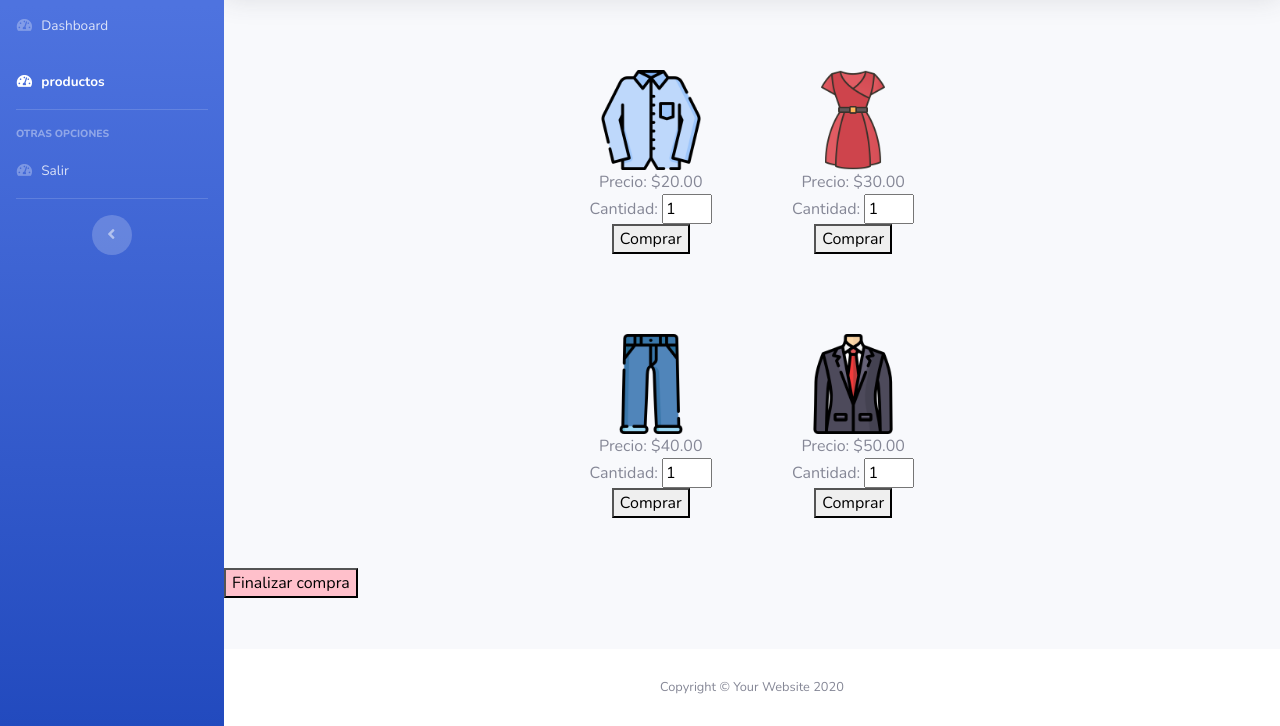
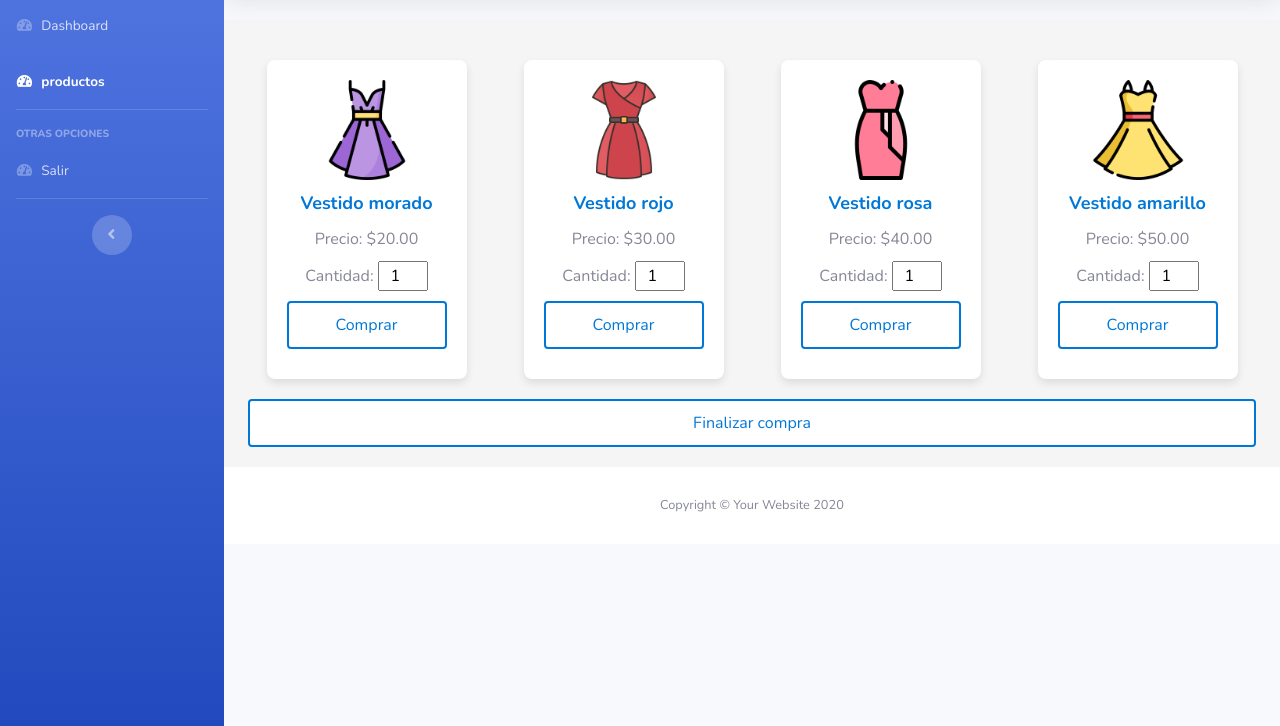
Before and after one commit to CKJazDev/DashboardWeb, a website with bundled scripts: page Views/Assets/blank.html in a window 1280 px wide. Shown: the part 74-800 px from the top of the page. Built offline with nearby package versions, Linux system fonts and the light colour scheme; files whose address does not match are found by name.

Commit message:
version 2.0

```diff
--- a/Views/Assets/blank.html
+++ b/Views/Assets/blank.html
@@ -20,34 +20,7 @@
     <!-- Custom styles for this template-->
     <link href="css/sb-admin-2.min.css" rel="stylesheet">
 
-    <style>
-        .products-container {
-            display: flex;
-            justify-content: center;
-            align-items: center;
-        }
-
-        .products-table {
-            border-collapse: separate;
-            border-spacing: 20px;
-            /* Espaciado entre las celdas de la tabla */
-        }
-
-        .products-table td {
-            width: 50%;
-            padding: 30px;
-            vertical-align: top;
-            text-align: center;
-        }
-
-        .product {
-            text-align: center;
-        }
-
-        .quantity-input {
-            width: 50px;
-        }
-    </style>
+    <link rel="stylesheet" href="css/estilo.css">
 
 </head>
 
@@ -148,93 +121,75 @@
                 <!-- End of Topbar -->
 
                 <!-- Begin Page Content -->
-                <div>
+                <div class="container-fluid">
                     <div class="products-container">
-                        <table class="products-table">
-                            <tr>
-                                <td>
                         <div class="product">
-                                        <img src="C:\Users\CriaturaKawaii\Desktop\Administracion de bases de datos\Pagina de productos/imagen1.png"
-                                            alt="Producto 1" style="width: 100px; height: 100px;">
-                                        <div class="price">Precio: $<span id="precio1"></span></div>
-                                        <div class="quantity-label">Cantidad:
+                            <div class="product-row"><img src="C:\Users\CriaturaKawaii\Documents\PracticaDash\Views\Assets\img\imagen1.png" alt="Producto 1" class="product-image"></div>
+                            <div class="product-row product-name">Vestido morado</div>
+                            <div class="product-row product-price">Precio: $<span id="precio1"></span></div>
+                            <div class="product-row product-quantity">Cantidad:
                                 <input type="number" class="quantity-input" min="1" value="1">
                             </div>
-                                        <button class="buy-button" data-product-id="1">Comprar</button>
+                            <div class="product-row"><button class="buy-button" data-product-id="1">Comprar</button></div>
                         </div>
-                                </td>
-                                <td>
                         <div class="product">
-                                        <img src="C:\Users\CriaturaKawaii\Desktop\Administracion de bases de datos\Pagina de productos/imagen2.png"
-                                            alt="Producto 2" style="width: 100px; height: 100px;">
-                                        <div class="price">Precio: $<span id="precio2"></span></div>
-                                        <div class="quantity-label">Cantidad:
+                            <div class="product-row"><img src="C:\Users\CriaturaKawaii\Documents\PracticaDash\Views\Assets\img\imagen2.png" alt="Producto 2" class="product-image"></div>
+                            <div class="product-row product-name">Vestido rojo</div>
+                            <div class="product-row product-price">Precio: $<span id="precio2"></span></div>
+                            <div class="product-row product-quantity">Cantidad:
                                 <input type="number" class="quantity-input" min="1" value="1">
                             </div>
-                                        <button class="buy-button" data-product-id="2">Comprar</button>
+                            <div class="product-row"><button class="buy-button" data-product-id="2">Comprar</button></div>
                         </div>
-                                </td>
-                            </tr>
-                            <tr>
-                                <td>
                         <div class="product">
-                                        <img src="C:\Users\CriaturaKawaii\Desktop\Administracion de bases de datos\Pagina de productos/imagen3.png"
-                                            alt="Producto 3" style="width: 100px; height: 100px;">
-                                        <div class="price">Precio: $<span id="precio3"></span></div>
-                                        <div class="quantity-label">Cantidad:
+                            <div class="product-row"><img src="C:\Users\CriaturaKawaii\Documents\PracticaDash\Views\Assets\img\imagen3.png" alt="Producto 3" class="product-image"></div>
+                            <div class="product-row product-name">Vestido rosa</div>
+                            <div class="product-row product-price">Precio: $<span id="precio3"></span></div>
+                            <div class="product-row product-quantity">Cantidad:
                                 <input type="number" class="quantity-input" min="1" value="1">
                             </div>
-                                        <button class="buy-button" data-product-id="3">Comprar</button>
+                            <div class="product-row"><button class="buy-button" data-product-id="3">Comprar</button></div>
                         </div>
-                                </td>
-                                <td>
                         <div class="product">
-                                        <img src="C:\Users\CriaturaKawaii\Desktop\Administracion de bases de datos\Pagina de productos/imagen4.png"
-                                            alt="Producto 4" style="width: 100px; height: 100px;">
-                                        <div class="price">Precio: $<span id="precio4"></span></div>
-                                        <div class="quantity-label">Cantidad:
+                            <div class="product-row"><img src="C:\Users\CriaturaKawaii\Documents\PracticaDash\Views\Assets\img\imagen4.png" alt="Producto 4" class="product-image"></div>
+                            <div class="product-row product-name">Vestido amarillo</div>
+                            <div class="product-row product-price">Precio: $<span id="precio4"></span></div>
+                            <div class="product-row product-quantity">Cantidad:
                                 <input type="number" class="quantity-input" min="1" value="1">
                             </div>
-                                        <button class="buy-button" data-product-id="4">Comprar</button>
+                            <div class="product-row"><button class="buy-button" data-product-id="4">Comprar</button></div>
                         </div>
-                                </td>
-                            </tr>
-                        </table>
                     </div>
 
-                    <button onclick="openModal();" style="background-color: #FFC0CB;">Finalizar compra</button>
-                    <dialog id="modal" style="text-align:center;" class="ventana">
+                    <button class="finalizar-button" onclick="openModal();">Finalizar compra</button>
+                    <dialog id="modal" class="ventana">
                         <table>
                             <tr>
-                                <td>Nombre del producto</td>
+                                <td>Producto</td>
                                 <td>Precio</td>
                                 <td>Cantidad</td>
                                 <td>Total</td>
                             </tr>
                             <tr>
-                                <td><img src="C:\Users\CriaturaKawaii\Desktop\Administracion de bases de datos\Pagina de productos/imagen1.png"
-                                        alt="Producto 1" style="width: 100px; height: 150;"></td>
+                                <td><img src="C:\Users\CriaturaKawaii\Documents\PracticaDash\Views\Assets\img\imagen1.png" alt="Producto 1" style="width: 100px; height: 100px;"></td>
                                 <td id="precio-modal1"></td>
                                 <td id="cantidad1"></td>
                                 <td id="total1"></td>
                             </tr>
                             <tr>
-                                <td><img src="C:\Users\CriaturaKawaii\Desktop\Administracion de bases de datos\Pagina de productos/imagen2.png"
-                                        alt="Producto 2" style="width: 100px; height: 150;"></td>
+                                <td><img src="C:\Users\CriaturaKawaii\Documents\PracticaDash\Views\Assets\img\imagen2.png" alt="Producto 2" style="width: 100px; height: 100px;"></td>
                                 <td id="precio-modal2"></td>
                                 <td id="cantidad2"></td>
                                 <td id="total2"></td>
                             </tr>
                             <tr>
-                                <td><img src="C:\Users\CriaturaKawaii\Desktop\Administracion de bases de datos\Pagina de productos/imagen3.png"
-                                        alt="Producto 3" style="width: 100px; height: 150;"></td>
+                                <td><img src="C:\Users\CriaturaKawaii\Documents\PracticaDash\Views\Assets\img\imagen3.png" alt="Producto 3" style="width: 100px; height: 100px;"></td>
                                 <td id="precio-modal3"></td>
                                 <td id="cantidad3"></td>
                                 <td id="total3"></td>
                             </tr>
                             <tr>
-                                <td><img src="C:\Users\CriaturaKawaii\Desktop\Administracion de bases de datos\Pagina de productos/imagen4.png"
-                                        alt="Producto 4" style="width: 100px; height: 150;"></td>
+                                <td><img src="C:\Users\CriaturaKawaii\Documents\PracticaDash\Views\Assets\img\imagen4.png" alt="Producto 4" style="width: 100px; height: 100px;"></td>
                                 <td id="precio-modal4"></td>
                                 <td id="cantidad4"></td>
                                 <td id="total4"></td>
@@ -245,8 +200,9 @@
                                 <td id="totalPrecio"></td>
                             </tr>
                         </table>
-                        <button onclick="window.modal.close();" style="background-color: #FFC0CB;">Cerrar</button>
+                        <button onclick="window.modal.close();" class="finalizar-button">Cerrar</button>
                     </dialog>
+                </div>
 
                 <script>
                     // Definir los precios y hacerlos globales
@@ -296,11 +252,6 @@
                         window.modal.showModal();
                     }
                 </script>
-
-                </div>
-                <!-- /.container-fluid -->
-
-            </div>
             <!-- End of Main Content -->
 
             <!-- Footer -->
--- a/Views/Assets/css/estilo.css
+++ b/Views/Assets/css/estilo.css
@@ -1,32 +1,65 @@
-body {
-    font-family: Arial, sans-serif;
+.container-fluid {
+    padding: 20px;
+    background-color: #f5f5f5;
+    text-align: center;
+}
+
+.products-container {
+    display: flex;
+    flex-wrap: wrap;
+    justify-content: space-around;
+    gap: 20px;
+    margin: 20px 0;
 }
 
 .product {
-    margin-bottom: 20px;
+    background-color: #fff;
+    border-radius: 8px;
+    box-shadow: 0 4px 8px rgba(0, 0, 0, 0.1);
+    padding: 20px;
+    width: 200px;
+    display: flex;
+    flex-direction: column;
+    align-items: center;
+}
+
+.product-row {
+    margin-bottom: 10px;
+    width: 100%;
+}
+
+.product-image {
+    width: 100px;
+    height: 100px;
+}
+
+.product-name {
+    color: rgb(0, 120, 215);
+    font-size: 18px;
+    font-weight: bold;
+}
+
+.product-price {
+    font-size: 16px;
+}
+
+.product-quantity input {
+    width: 50px;
     text-align: center;
 }
 
-.product .price {
-    margin-top: 10px;
-    font-weight: bold;
+.buy-button, .finalizar-button {
+    width: 100%;
+    padding: 10px;
+    font-size: 16px;
+    color: rgb(0, 120, 215);
+    background-color: white;
+    border: 2px solid rgb(0, 120, 215);
+    border-radius: 4px;
+    cursor: pointer;
+    box-sizing: border-box;
 }
 
-.product .quantity-label {
-    margin-top: 10px;
+.buy-button:hover, .finalizar-button:hover {
+    background-color: #f0f0f0;
 }
-
-.product .quantity-input {
-    margin-top: 5px;
-}
-
-.product .buy-button {
-    margin-top: 10px;
-    background-color: #FFC0CB;
-    color: black;
-}
-
-h1 {
-    color: #FFC0CB;
-    text-align: center;
-}
--- /dev/null
+++ b/Views/Assets/css/styles.css
@@ -0,0 +1,54 @@
+/* styles.css */
+
+* {
+    box-sizing: border-box;
+}
+
+.container-fluid {
+    display: flex;
+    justify-content: center;
+    align-items: center;
+    flex-direction: column;
+    padding: 20px;
+    background-color: #f4f6f8; /* Fondo del dashboard */
+}
+
+.grafico {
+    display: flex;
+    flex-wrap: wrap; /* Permite que los elementos se ajusten */
+    justify-content: space-around;
+    align-items: center;
+    width: 100%;
+    max-width: 1200px; /* Ancho máximo del contenedor de los gráficos */
+    margin: 0 auto;
+}
+
+.chart {
+    flex: 1 1 45%; /* Permite que los gráficos se ajusten y mantengan un ancho de aproximadamente 45% */
+    max-width: 45%; /* Ancho máximo de cada gráfico */
+    height: 400px; /* Altura de cada gráfico */
+    background-color: #ffffff; /* Fondo de cada gráfico */
+    box-shadow: 0 4px 8px rgba(0, 0, 0, 0.1); /* Sombra para dar efecto de tarjeta */
+    border-radius: 8px; /* Bordes redondeados */
+    padding: 20px;
+    margin: 20px;
+    overflow: hidden; /* Evita que el contenido sobresalga */
+}
+
+/* Estilos de la paleta de colores azul */
+.chart-title {
+    color: #1f78b4; /* Azul principal */
+    font-size: 24px;
+    font-weight: bold;
+    text-align: center;
+    margin-bottom: 20px;
+}
+
+.chart-content {
+    color: #1f78b4; /* Azul principal */
+}
+
+.chart-border {
+    border: 2px solid #1f78b4; /* Borde azul */
+    border-radius: 8px; /* Bordes redondeados */
+}
--- a/Views/Assets/js/script.js
+++ b/Views/Assets/js/script.js
@@ -21,7 +21,7 @@ document.addEventListener("DOMContentLoaded", function() {
 
     // Crear la gráfica para la cantidad de productos
     const data1 = [{
-        x: ['Producto 1', 'Producto 2', 'Producto 3', 'Producto 4', 'Total General'],
+        x: ['Camisa', 'Vestido', 'Pantalon', 'Traje', 'Total General'],
         y: cantidadProductos,
         type: 'bar'
     }];
@@ -40,7 +40,7 @@ document.addEventListener("DOMContentLoaded", function() {
 
     // Crear la gráfica para el total pagado por producto
     const data2 = [{
-        x: ['Producto 1', 'Producto 2', 'Producto 3', 'Producto 4', 'Total General'],
+        x: ['Camisa', 'Vestido', 'Pantalon', 'Traje', 'Total General'],
         y: totalPagadoPorProducto,
         type: 'bar'
     }];
```
Also changed, not shown: Views/Assets/index.html (+7 -7 lines), Views/Assets/imagen1.png (deleted), Views/Assets/imagen3.png (deleted), Views/Assets/imagen4.png (deleted), Views/Assets/img/imagen1.png (added), Views/Assets/img/imagen2.png (renamed from Views/Assets/imagen2.png), Views/Assets/img/imagen3.png (added), Views/Assets/img/imagen4.png (added). Lines whose indentation alone changed are shown as unchanged.
